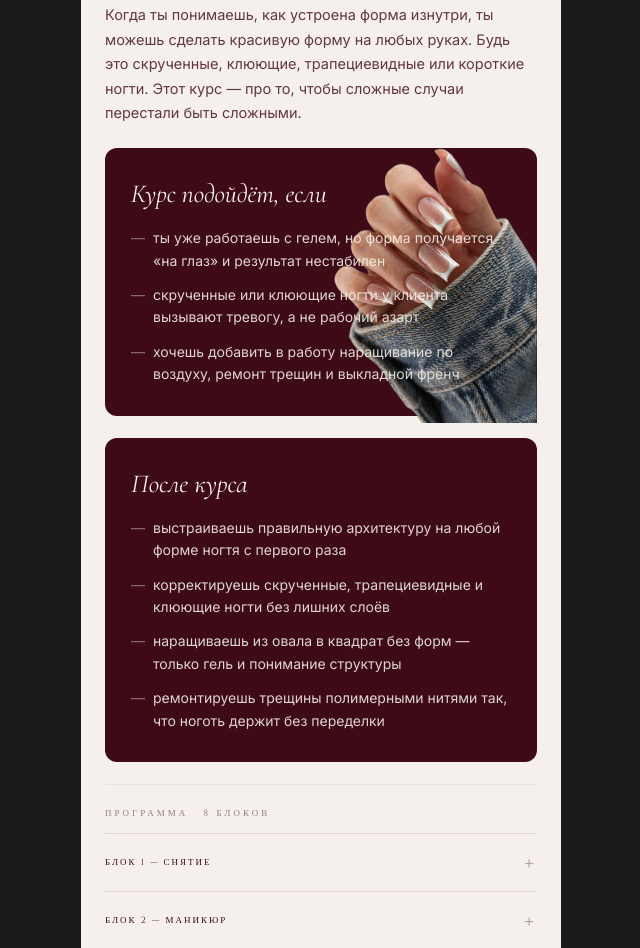
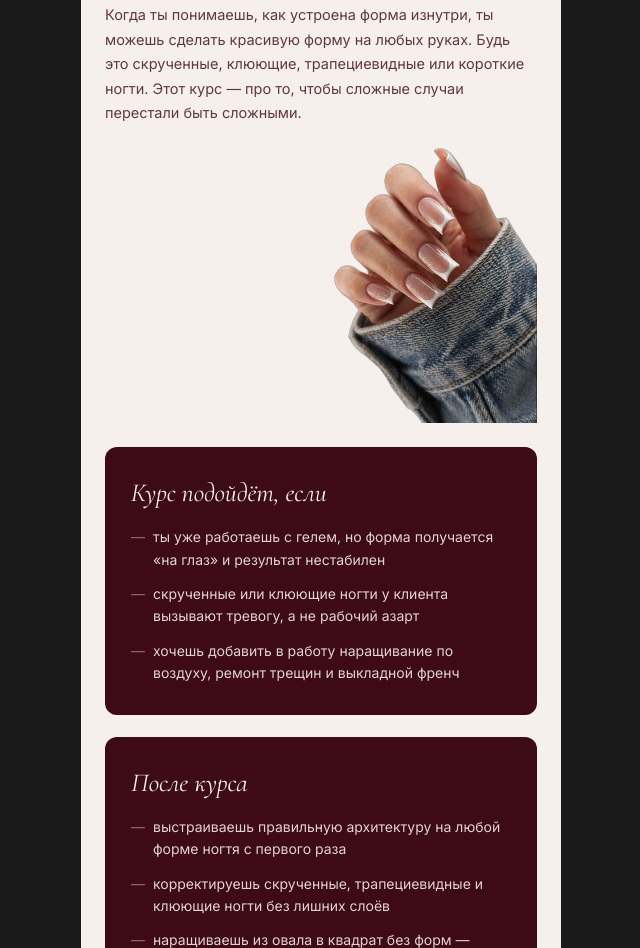
Before and after one commit to dragynyana-a11y/dragoonnail, a plain HTML site: page gel-kursy.html in a window 1280 px wide. Shown: the part 3992-4940 px from the top of the page, without its empty margins (319-959 px from the left). Drawn offline with Linux system fonts and the light colour scheme; files whose address does not match are found by name; a web font is replaced by a local one.

Commit message:
Fix step 2 photo overlap

```diff
--- a/gel-kursy.html
+++ b/gel-kursy.html
@@ -460,17 +460,19 @@
       object-position: center 60%;
     }
     .step-photo--nobg {
+      position: static;
       width: 47%;
       aspect-ratio: auto;
       border-radius: 0;
       overflow: visible;
-      margin: 8px 0 16px auto;
+      margin: 8px 0 24px auto;
       background: transparent;
     }
     .step-photo--nobg::before {
       content: none;
     }
     .step-photo--nobg img {
+      position: static;
       width: 100%;
       height: auto;
       display: block;
```
